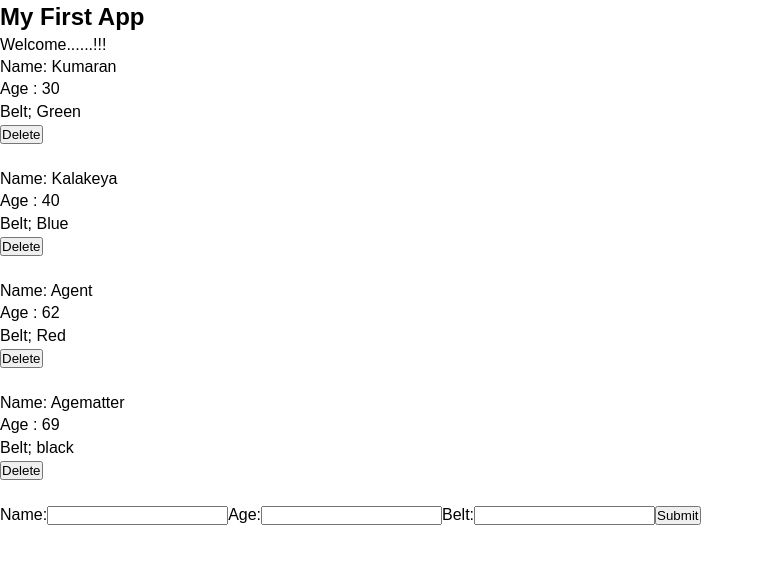
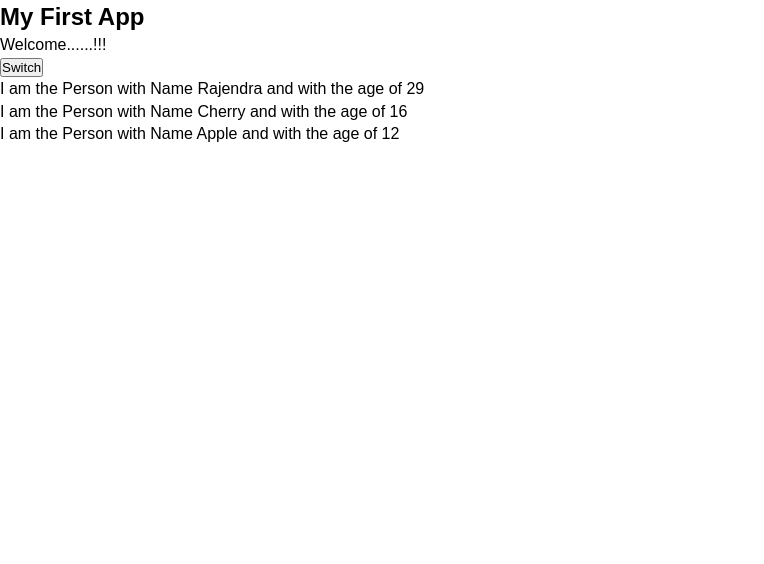
Before and after one commit to Shashank022/reactapp, a React (Create React App) app: page / in a window 1280 px wide. Shown: the top 564 px of the page, without its empty margins (0-764 px from the left). Built offline with nearby package versions, Linux system fonts and the light colour scheme; the HTML template or start-up script is replaced by a standard one.

Commit message:
New changes

```diff
--- a/src/App.js
+++ b/src/App.js
@@ -1,44 +1,35 @@
 import React from 'react';
-import Ninjas from './Ninjas';
-import AddNinja from './AddNinja'
+import Person from './Person/Person';
 import './App.css';
 
 class App extends React.Component {
 
-  state = {
-    ninjas :[
-      { name:'Kumaran', age:'30', belt:'Green', id:1 },
-      { name:'Kalakeya', age:'40', belt:'Blue', id:2 },
-      { name:'Agent', age:'62', belt:'Red', id:3 },
-      { name:'Agematter', age:'69', belt:'black', id:4 }
-    ]
-  }
+state = {
+  persons :[
+    {name:"Rajendra" , age:29},
+    {name:"Cherry" , age:16},
+    {name:"Apple" , age:12}
+  ]
+}
 
-  addNinja = (ninja) => {
-        ninja.id = Math.random();
-        let ninjas = [...this.state.ninjas, ninja];
-        this.setState({
-          ninjas: ninjas
-        })
+switchNameHandler= () =>{
+   this.setState({persons :[
+    {name:"Sunny" , age:29},
+    {name:"Mahendra" , age:16},
+    {name:"Kumara Chinna" , age:12}
+  ]})
+}
 
-  }
 
-  deleteNinja = (id) => {
-  let ninjas = this.state.ninjas.filter(ninja => {
-      return ninja.id !== id;
-    });
-    this.setState({
-      ninjas : ninjas
-    })
-
-  }
   render() {
     return (
       <div className="App">
       <h2>My First App </h2>
       <p>Welcome......!!!</p>
-      <Ninjas  deleteNinja={this.deleteNinja} ninjas={this.state.ninjas} />
-      <AddNinja addNinja={this.addNinja}/>
+      <button onClick={this.switchNameHandler}>Switch</button>
+      <Person name={this.state.persons[0].name} age={this.state.persons[0].age}/>
+      <Person name={this.state.persons[1].name} age={this.state.persons[1].age}/>
+      <Person name={this.state.persons[2].name} age={this.state.persons[2].age}/>
       </div>
     );
   }
--- a/src/Person/Person.js
+++ b/src/Person/Person.js
@@ -8,3 +8,5 @@ const person = (props) =>{
     )
 
 }
+
+export default person;
```
